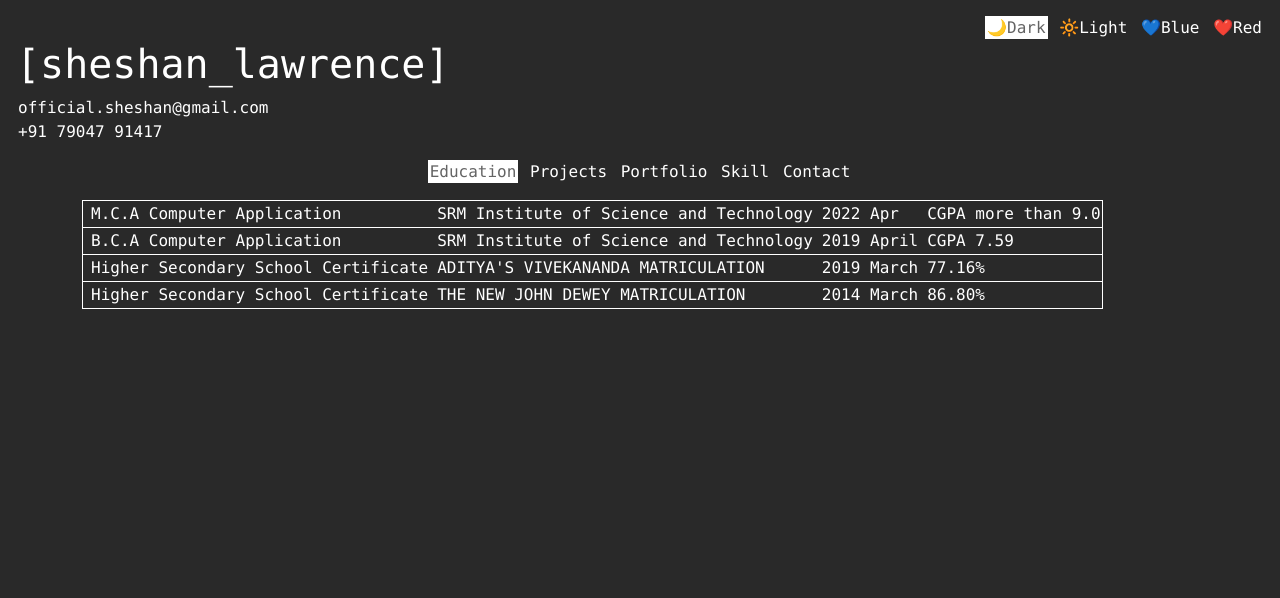
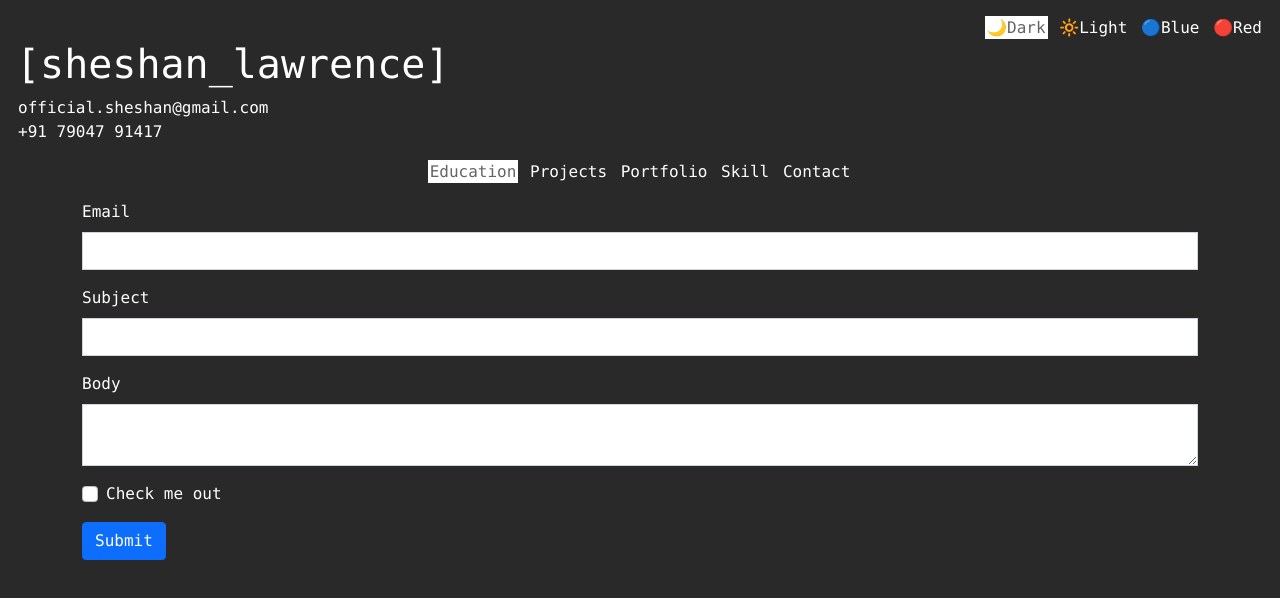
Before and after one commit to Sheshan-Lawrence/portfolio, a plain HTML site: page index.html in a window 1280 px wide. Drawn offline with nearby package versions, Linux system fonts and the light colour scheme.

Commit message:
Second Commit

```diff
--- a/index.html
+++ b/index.html
@@ -21,8 +21,8 @@
             <div  class="text-end"  id="themebar">
                 <a class="hyperlink is-active" onclick="changeMode(event,'dark')">🌙Dark</a>
                 <a class="hyperlink" onclick="changeMode(event,'light')">🔆Light</a>
-                <a class="hyperlink" onclick="changeMode(event,'blue')">💙Blue</a>
-                <a class="hyperlink" onclick="changeMode(event,'red')">❤️Red</a>
+                <a class="hyperlink" onclick="changeMode(event,'blue')">🔵Blue</a>
+                <a class="hyperlink" onclick="changeMode(event,'red')">🔴Red</a>
 
             </div>
             <div class="col-sm-12 text-start">
@@ -51,7 +51,25 @@
             </div>
         </div>
         <div class="container mt-3" id="changePageId">
-
+            <form>
+                <div class="mb-3">
+                  <label for="InputEmail" class="form-label">Email</label>
+                  <input type="email" class="form-control rounded-0" id="InputEmail" aria-describedby="emailHelp">
+                </div>
+                <div class="mb-3">
+                    <label for="InputEmail" class="form-label">Subject</label>
+                    <input type="email" class="form-control rounded-0" id="InputEmail" aria-describedby="emailHelp">
+                  </div>
+                <div class="mb-3">
+                  <label for="InputBody" class="form-label">Body</label>
+                  <textarea type="password" class="form-control rounded-0" id="InputBody"></textarea>
+                </div>
+                <div class="mb-3 form-check">
+                  <input type="checkbox" class="form-check-input" id="exampleCheck1">
+                  <label class="form-check-label" for="exampleCheck1">Check me out</label>
+                </div>
+                <button type="submit" class="btn btn-primary">Submit</button>
+              </form>
         </div>
     </section>
     <div class="full-image-div p-2" id="full-image-div">
--- a/js/script.js
+++ b/js/script.js
@@ -270,8 +270,7 @@ function changeMode(evt,mode) {
 
 window.onload= ()=>{
     changeMode(undefined,"dark");
-    onSectionClick(undefined, "education");
-
+    // onSectionClick(undefined, "education");
 }
 //  --main1: #646464;
 //   --main2:#292929;
```
